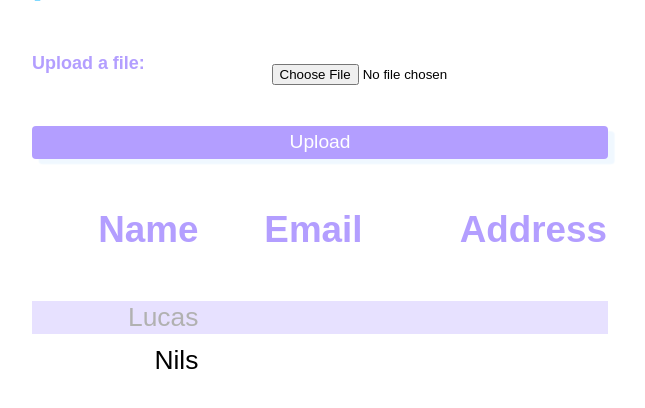
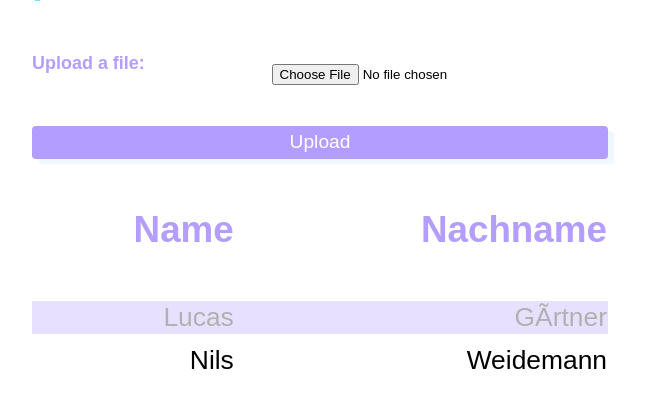
Before and after one commit to lucasgaertner/Kita-Children-Check, a Django app: page /data/ in a window 1280 px wide. Shown: the part 288-696 px from the top of the page, without its empty margins (352-997 px from the left). Run offline with Django 3.2, Linux system fonts and the light colour scheme; a user stored in the database is signed in; data comes from the database, SQL or seed files in the repository.

Commit message:
Template naming correction

```diff
--- a/ChildrenCare/ChildrenCare/app/templates/data.html
+++ b/ChildrenCare/ChildrenCare/app/templates/data.html
@@ -33,14 +33,12 @@
     <table>
       <tr class="tableHeader data">
         <th>Name</th>
-        <th>Email</th>
-        <th>Address</th>
+        <th>Nachname</th>
       </tr>
   {% for profile in profiles %}
   <tr>
   <td>{{profile.name}}</td>
-  <td>{{profile.email}}</td>
-  <td>{{profile.address}}</td>
+  <td>{{profile.nachname}}</td>
   </tr>
   {% endfor %}
     </table>
```
